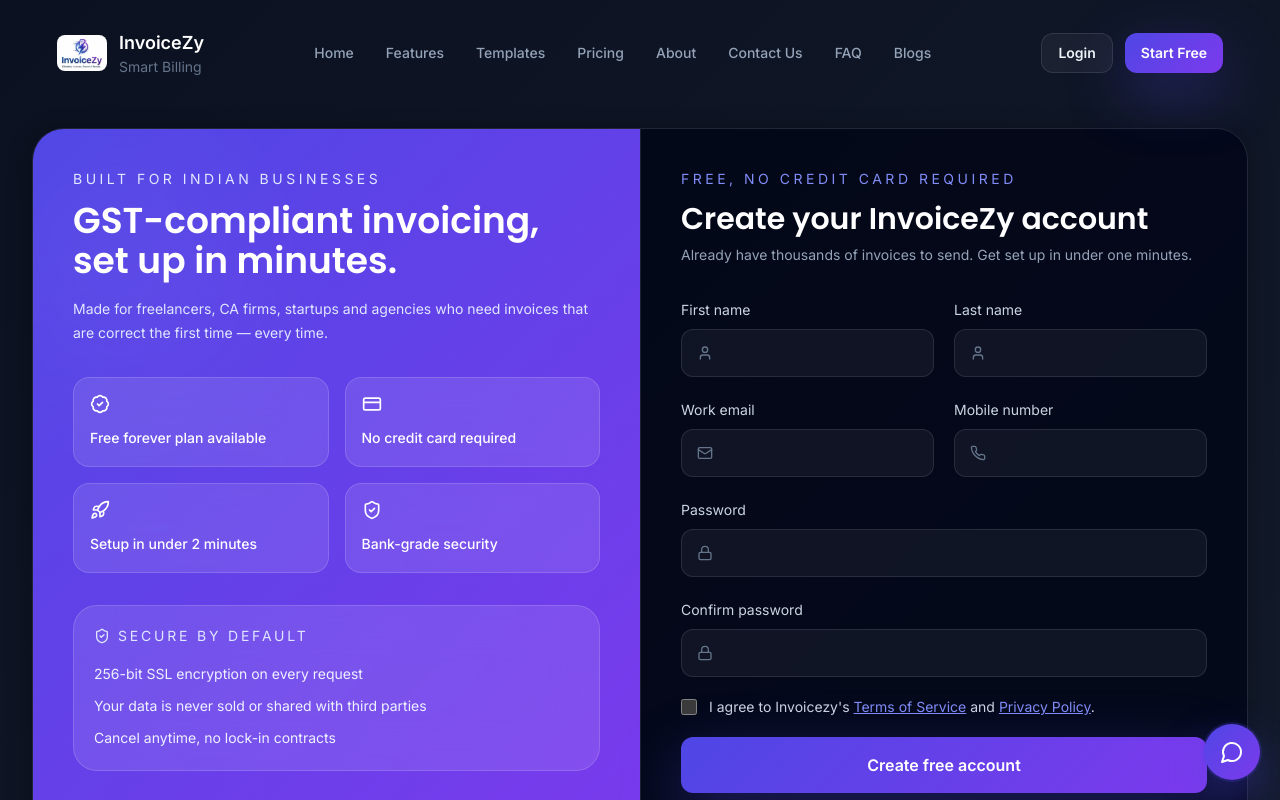
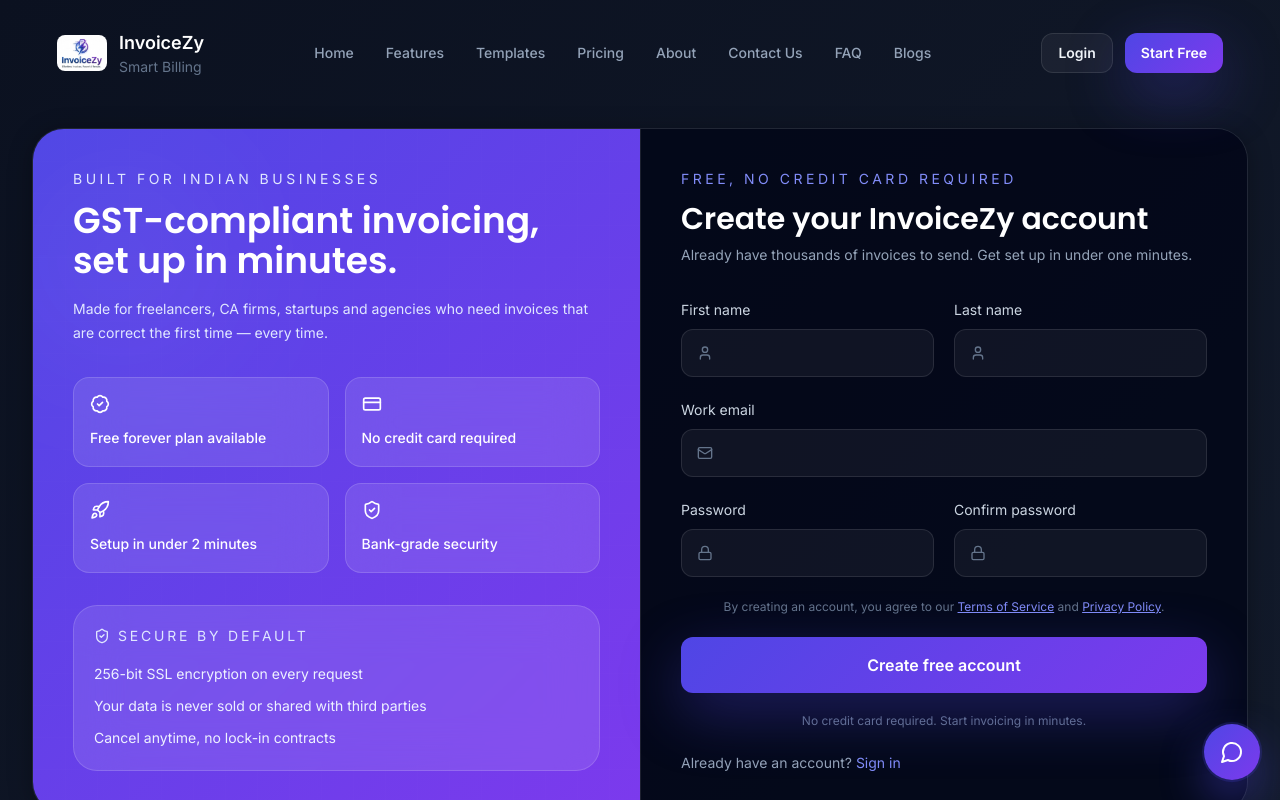
Before and after one commit to premmorya-dev/IZ-Web-NextJs, a Next.js app: page /register in a window 1280 px wide. Shown: the top 800 px of the page. Built offline with nearby package versions, Linux system fonts and the light colour scheme.

Commit message:
fixed registration UI and landing page

```diff
--- a/components/auth/RegisterPageClient.jsx
+++ b/components/auth/RegisterPageClient.jsx
@@ -56,7 +56,7 @@
     password: "",
     confirmPassword: "",
     phone: "",
-    terms: false,
+
   });
 
   const [errors, setErrors] = useState({});
@@ -89,8 +89,7 @@
       nextErrors.password = "Use at least 8 characters.";
     if (form.password !== form.confirmPassword)
       nextErrors.confirmPassword = "Passwords do not match.";
-    if (!form.terms)
-      nextErrors.terms = "Accept the Terms and Privacy Policy to continue.";
+
 
     setErrors(nextErrors);
     if (Object.keys(nextErrors).length > 0) {
@@ -176,21 +175,14 @@
       type: "email",
       autoComplete: "email",
     },
-    {
-      id: "phone",
-      label: "Mobile number",
-      icon: Phone,
-      type: "tel",
-      autoComplete: "tel",
-    },
   ];
 
   return (
     <div className="section-shell pb-24 pt-32 sm:pb-28">
-      <div className="overflow-hidden rounded-[32px] border border-white/10 bg-slate-950/40 shadow-soft light:border-slate-200 light:bg-white lg:grid lg:grid-cols-2">
+      <div className="flex flex-col overflow-hidden rounded-[32px] border border-white/10 bg-slate-950/40 shadow-soft light:border-slate-200 light:bg-white lg:grid lg:grid-cols-2">
         {/* LEFT — brand + real, verifiable trust signals */}
         <motion.div
-          className="relative overflow-hidden bg-primary-gradient p-8 sm:p-10"
+          className="order-2 lg:order-1 relative overflow-hidden bg-primary-gradient p-8 sm:p-10"
           initial={{ opacity: 0, x: -20 }}
           animate={{ opacity: 1, x: 0 }}
           transition={{ duration: 0.45 }}
@@ -244,7 +236,7 @@
 
         {/* RIGHT — form */}
         <motion.div
-          className="border-t border-white/10 bg-slate-950/70 p-8 light:border-slate-200 light:bg-white sm:p-10 lg:border-l lg:border-t-0"
+          className="order-1 lg:order-2 border-t border-white/10 bg-slate-950/70 p-8 light:border-slate-200 light:bg-white sm:p-10 lg:border-l lg:border-t-0"
           initial={{ opacity: 0, x: 20 }}
           animate={{ opacity: 1, x: 0 }}
           transition={{ duration: 0.45 }}
@@ -275,7 +267,7 @@
               ))}
             </div>
 
-            <div className="grid gap-5 sm:grid-cols-2">
+            <div className="grid gap-5 sm:grid-cols-1">
               {fields.slice(2).map((field) => (
                 <FormField
                   key={field.id}
@@ -286,7 +278,8 @@
                 />
               ))}
             </div>
-
+            <div className="grid gap-5 sm:grid-cols-2">
+              {/* Password */}
               <div className="space-y-2">
                 <label
                   htmlFor="password"
@@ -294,6 +287,7 @@
                 >
                   Password
                 </label>
+
                 <div className="relative">
                   <Input
                     id="password"
@@ -309,6 +303,7 @@
                   />
                   <Lock className="pointer-events-none absolute left-4 top-1/2 h-4 w-4 -translate-y-1/2 text-slate-500" />
                 </div>
+
                 {form.password && (
                   <div className="flex items-center gap-2">
                     <div className="h-1.5 flex-1 overflow-hidden rounded-full bg-white/10 light:bg-slate-200">
@@ -325,6 +320,7 @@
                     </span>
                   </div>
                 )}
+
                 {errors.password && (
                   <p id="password-error" className="text-sm text-rose-300">
                     {errors.password}
@@ -332,6 +328,7 @@
                 )}
               </div>
 
+              {/* Confirm Password */}
               <div className="space-y-2">
                 <label
                   htmlFor="confirmPassword"
@@ -339,6 +336,7 @@
                 >
                   Confirm password
                 </label>
+
                 <div className="relative">
                   <Input
                     id="confirmPassword"
@@ -351,43 +349,32 @@
                   />
                   <Lock className="pointer-events-none absolute left-4 top-1/2 h-4 w-4 -translate-y-1/2 text-slate-500" />
                 </div>
+
                 {errors.confirmPassword && (
                   <p className="text-sm text-rose-300">
                     {errors.confirmPassword}
                   </p>
                 )}
               </div>
+            </div>
 
-            <div className="space-y-2">
-              <label className="flex items-start gap-3 text-sm text-slate-300 light:text-slate-700">
-                <input
-                  type="checkbox"
-                  className="mt-0.5 h-4 w-4 shrink-0 cursor-pointer rounded border-white/20 bg-transparent accent-indigo-500"
-                  checked={form.terms}
-                  onChange={updateField("terms")}
-                />
-                <span>
-                  I agree to Invoicezy&apos;s{" "}
+            <p className="text-center text-xs text-slate-500 leading-5">
+              By creating an account, you agree to our{" "}
               <Link
                 href="/terms"
-                    className="text-primary-light underline light:text-primary"
+                className="text-primary-light underline hover:no-underline light:text-primary"
               >
                 Terms of Service
               </Link>{" "}
               and{" "}
               <Link
                 href="/privacy"
-                    className="text-primary-light underline light:text-primary"
+                className="text-primary-light underline hover:no-underline light:text-primary"
               >
                 Privacy Policy
               </Link>
               .
-                </span>
-              </label>
-              {errors.terms && (
-                <p className="text-sm text-rose-300">{errors.terms}</p>
-              )}
-            </div>
+            </p>
 
             {errors.general && (
               <p className="text-sm text-rose-300">{errors.general}</p>
```
Also changed, not shown: app/free-invoice-generator/components/InvoiceToolSection.tsx (+14 -6 lines). Lines whose indentation alone changed are shown as unchanged.
